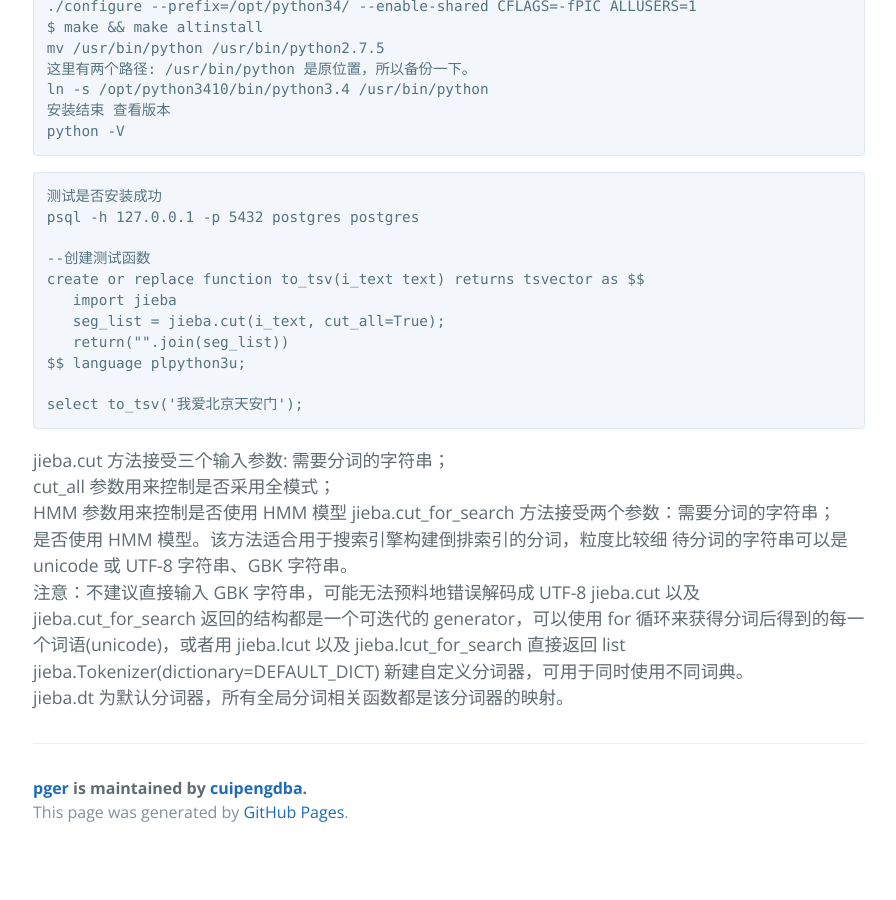
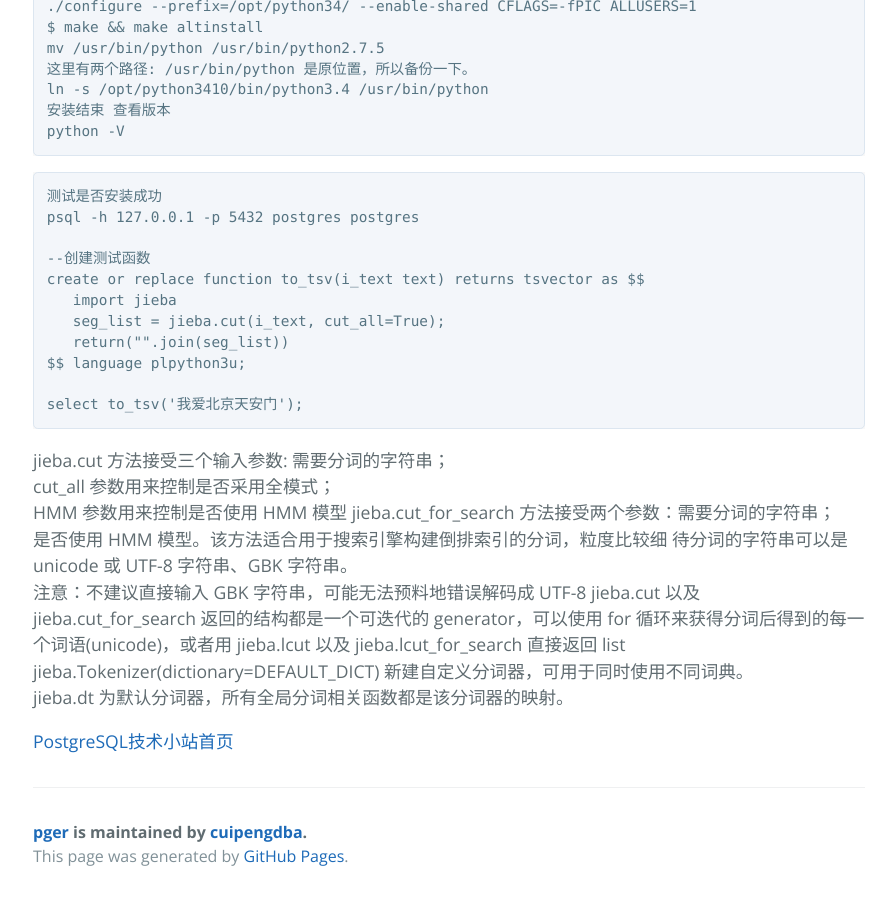
Before and after one commit to cuipengdba/pger, a Jekyll site: the page built from tree/202102/20210221_01.md, in a window 1280 px wide and 900 px high, scrolled down 892 px. Shown: the whole window, without its empty margins (191-1087 px from the left). Built offline with Jekyll 4.4.1, drawn with Linux system fonts in a browser that asks for light colours; our own code applies the rules of GitHub Pages for plain Markdown files; before the commit the page ends 1748 px from its top, so only the background shows below that.

Commit message:
Update 20210221_01.md

```diff
--- a/tree/202102/20210221_01.md
+++ b/tree/202102/20210221_01.md
@@ -48,4 +48,6 @@ jieba.cut_for_search 方法接受两个参数：需要分词的字符串；<br/>
 待分词的字符串可以是 unicode 或 UTF-8 字符串、GBK 字符串。<br/>注意：不建议直接输入 GBK 字符串，可能无法预料地错误解码成 UTF-8
 jieba.cut 以及 jieba.cut_for_search 返回的结构都是一个可迭代的 generator，可以使用 for 循环来获得分词后得到的每一个词语(unicode)，或者用
 jieba.lcut 以及 jieba.lcut_for_search 直接返回 list
-jieba.Tokenizer(dictionary=DEFAULT_DICT) 新建自定义分词器，可用于同时使用不同词典。<br/>jieba.dt 为默认分词器，所有全局分词相关函数都是该分词器的映射。
+jieba.Tokenizer(dictionary=DEFAULT_DICT) 新建自定义分词器，可用于同时使用不同词典。<br/>jieba.dt 为默认分词器，所有全局分词相关函数都是该分词器的映射。<br/>
+
+[PostgreSQL技术小站首页](https://github.com/cuipengdba/pger/blob/main/README.md)
```
